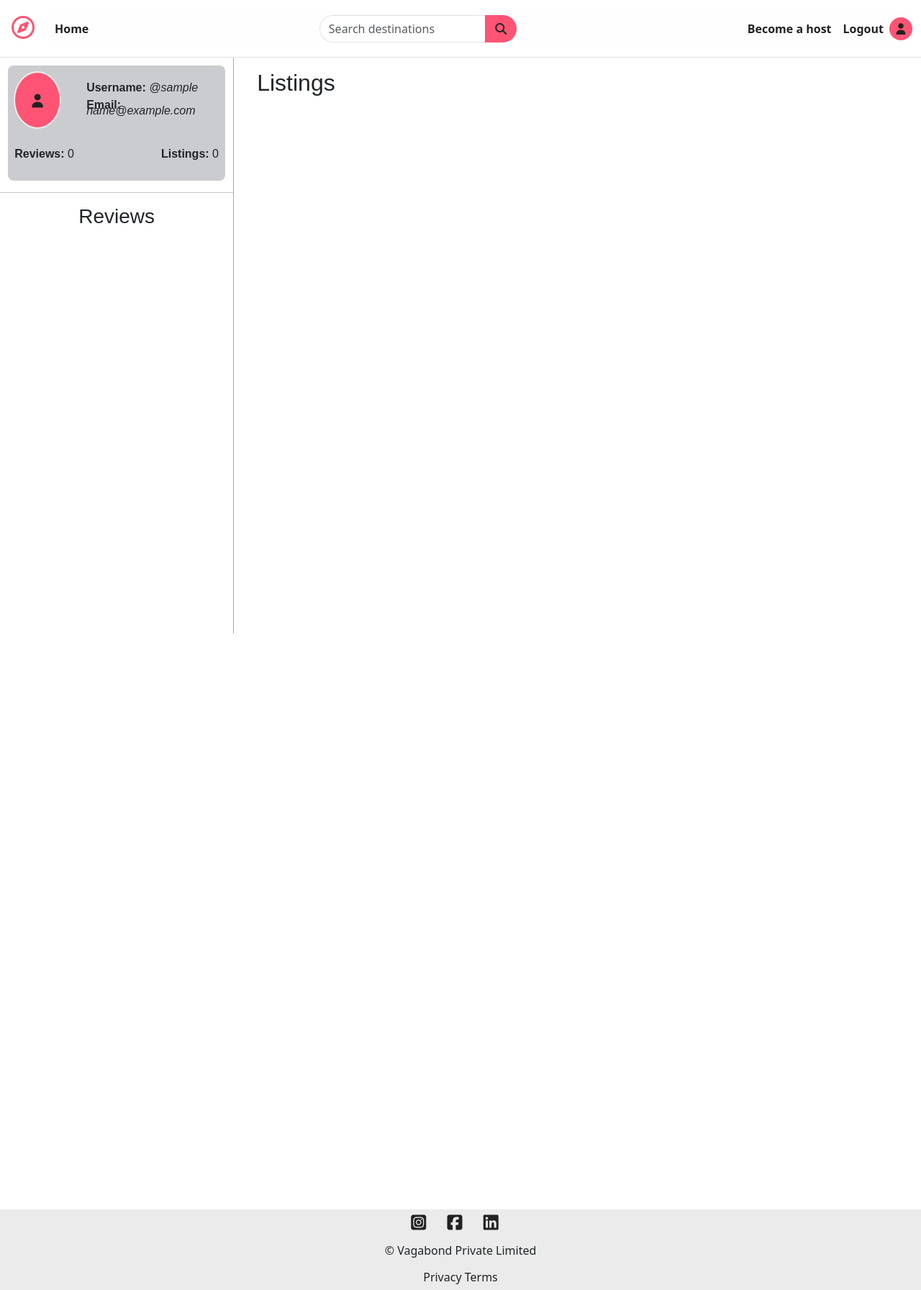
After one commit to Rishi-Raj-Anand/vagabond, a Node server app: template views/user/profile.ejs in a window 1280 px wide. The commit adds this page. Shown: the whole page at 72% size. Run offline with Node 20, Linux system fonts and the light colour scheme; the template is opened without the code that fills it: values that come from a table or form of the project are taken from there, others are empty; the visitor is signed in with stand-in values (Sample User, id 1); some libraries are stand-ins or nearby versions.

Commit message:
added profile page

```diff
--- a/public/CSS/style.css
+++ b/public/CSS/style.css
@@ -422,3 +422,104 @@ footer a{
     background-color: #FEFEFE;
 
 }
+.profile-index-listing{
+    display: flex;
+    flex-wrap: wrap;
+    justify-content:flex-start;
+}
+.nav-profile-logo{
+    width:2rem;
+    height: 2rem;
+    /* border: 2px solid black ; */
+    background:#FF5473;
+    color:#222;
+    display:flex;
+    flex-direction: row;
+    justify-content: center;
+    align-items: center;
+    border-radius: 50%;
+    margin-top: 0.3rem;
+
+
+}
+
+.profile-page{
+    display: grid;
+    grid-template-columns: 1fr 1fr 1fr 1fr;
+    height: 100vh;
+
+}
+
+.profile-user{
+    grid-column: 1/span 1;
+    border-right: 1px solid #a7a8ab;
+
+}
+.profile-card{
+    background-color:#cbcccf ;
+    margin: 0.7rem;
+    height: 20%;
+    border-radius: 8px;
+    gap: 0.5rem;
+}
+
+.profile-review-section{
+    height: 80%;
+    /* background-color: #FF5473; */
+    margin: 0.7rem;
+}
+
+.profile-card-left{
+    display: flex;
+}
+
+.profile-desc{
+    margin:  1.7rem;
+
+    line-height: 0.5rem;
+}
+
+.user-activity-data{
+    display: flex;
+    justify-content:space-evenly;
+    gap: 7rem;
+}
+.profile-listing{
+    grid-column: 2/span 3;
+    margin-left: 1rem;
+    margin-top: 1rem;
+    overflow-y: scroll;
+}
+
+.profile-logo{
+    width:5rem;
+    height: 5rem;
+    border: 2px solid rgb(239, 234, 234) ;
+    background:#FF5473;
+    color:#222;
+    display:flex;
+    flex-direction: row;
+    justify-content: center;
+    align-items: center;
+    border-radius: 50%;
+    font-size:larger;
+    margin:0.5rem;
+}
+
+.reviews-cards{
+    height: 100%;
+    overflow-y:scroll ;
+}
+
+.profile-section-review-card{
+    width: 100%;
+    display: flex;
+    border: 1px solid #cbcccf;
+    border-radius: 4px;
+    height: 10%;
+    margin-bottom: 1rem;
+    padding: 0.6rem;
+    justify-content:space-around;
+    align-items: center;
+    text-overflow:ellipsis;
+}
--- a/routes/user.js
+++ b/routes/user.js
@@ -2,10 +2,10 @@ const express=require('express')
 const router=express.Router();
 const passport=require('passport');
 const asyncWrap = require('../utils/asyncWrap.js');
-const { saveRedirectUrl } = require('../middlewares.js');
+const { saveRedirectUrl,isLoggedin } = require('../middlewares.js');
 const LocalStrategy=require('passport-local');
 
-const {logoutUser,signinUser,getSigninForm,getLoginForm,loginUser}=require('../controllers/user.js')
+const {logoutUser,signinUser,getSigninForm,getLoginForm,loginUser,getProfile}=require('../controllers/user.js')
 
 router.route('/signin')
     .get(getSigninForm)
@@ -18,4 +18,6 @@ router.route('/login')
 
 router.get('/logout',logoutUser)
 
+router.get('/profile',isLoggedin,asyncWrap(getProfile))
+
 module.exports=router;
--- a/views/includes/navbar.ejs
+++ b/views/includes/navbar.ejs
@@ -29,7 +29,9 @@
         <% }else{%>
         <a class="nav-link" href="/listings/new">Become a host </a>
         <a class="nav-link" href="/user/logout">Logout</a>
+        <a href="/user/profile"><div class="nav-profile-logo"><i class="fa-solid fa-user"></i></div></a>
         <%}%>
+
       </div>
 
     </div>
--- a/views/listings/edit.ejs
+++ b/views/listings/edit.ejs
@@ -14,7 +14,7 @@
 
         <div class="form-2part full-width">
             <div class=" x2">
-                <label for="price" class="form-label">Price:₹</label>
+                <label for="price" class="form-label">Price:$</label>
                 <input type="number" name="listing[price]" id="price" value="<%=listing.price%>"  class="form-control" required>
                 <div class="invalid-feedback">Price required !!</div>
             </div>
--- a/views/listings/index.ejs
+++ b/views/listings/index.ejs
@@ -15,7 +15,7 @@
 
                         <div class="card-body ">
                             <p class="card-title"><%= listing.title %></p>
-                            <p class="card-price">₹ <%= listing.price.toLocaleString("en-IN") %>/night</p>
+                            <p class="card-price"><%= listing.price.toLocaleString("en-US", { style: "currency", currency: "USD" }) %>/day</p>
                         </div>
                     </div>
                 </a>
--- a/views/listings/new.ejs
+++ b/views/listings/new.ejs
@@ -13,7 +13,7 @@
 
             <div class="form-2part full-width">
                 <div class=" x2">
-                    <label for="price" class="form-label">Price:₹</label>
+                    <label for="price" class="form-label">Price:$</label>
                     <input type="number" name="listing[price]" id="price" placeholder="Enter Price" min="1"
                         class="form-control" required>
                     <div class="invalid-feedback">Price required !!</div>
--- /dev/null
+++ b/views/user/profile.ejs
@@ -0,0 +1,59 @@
+<%- layout('/layouts/boilerplate.ejs') -%>
+    <div>
+        <!-- <h1>profile page</h1>/\ -->
+
+
+        <div class="profile-page">
+            <div class="profile-user">
+                <div class="profile-card">
+                    <div class="profile-card-left">
+                        <div class="profile-logo"><i class="fa-solid fa-user"></i></div>
+                        <div class="profile-desc">
+                            <p><b>Username:</b> <i>@<%=user.username%></i></p>
+                            <p><b>Email:</b> <i><%=user.email%></i></p>
+                        </div>
+                    </div>
+                    <div class="user-activity-data">
+                        <p><b>Reviews:</b> <%=reviews.length %></p>
+                        <p><b>Listings:</b> <%=userListings.length %> </p>
+                    </div>
+                </div>
+                <hr>
+                <div class="profile-review-section">
+                    <h3 class="text-center">Reviews</h3>
+                    <div class="reviews-cards">
+                    <% for( let review of reviews ) { %>
+                        <div class="profile-section-review-card">
+                            <p><%= review.comment %></p>
+                            <p><%= review.likes %> <i class="fa-solid fa-star"></i></p>
+                        </div>
+                    <% } %>
+                </div>
+                </div>
+
+            </div>
+
+            <div class="profile-listing">
+                <h2 class="mx-3">Listings</h2>
+                <div class="profile-index-listing">
+                    <% for( let listing of userListings  ) { %>
+                        <a href="/listings/<%= listing._id %> "  class='card-link'>
+                            <div class="card-index card" style="width: 18rem;height: 18rem;">
+
+                                <img src="<%= listing.image.url %>" class="card-img-top " alt="<%= listing.title %>">
+
+                                <div class="card-body ">
+                                    <p class="card-title"><%= listing.title %></p>
+                                    <p class="card-price">$ <%= listing.price.toLocaleString("en-IN") %>/day</p>
+                                </div>
+                            </div>
+                        </a>
+                    <% } %>
+                </div>
+
+            </div>
+        </div>
+
+
+
+    </div>
```
Also changed, not shown: controllers/user.js (+9 -0 lines), views/listings/show.ejs (+11 -4 lines), app.js (line endings or trailing spaces).
